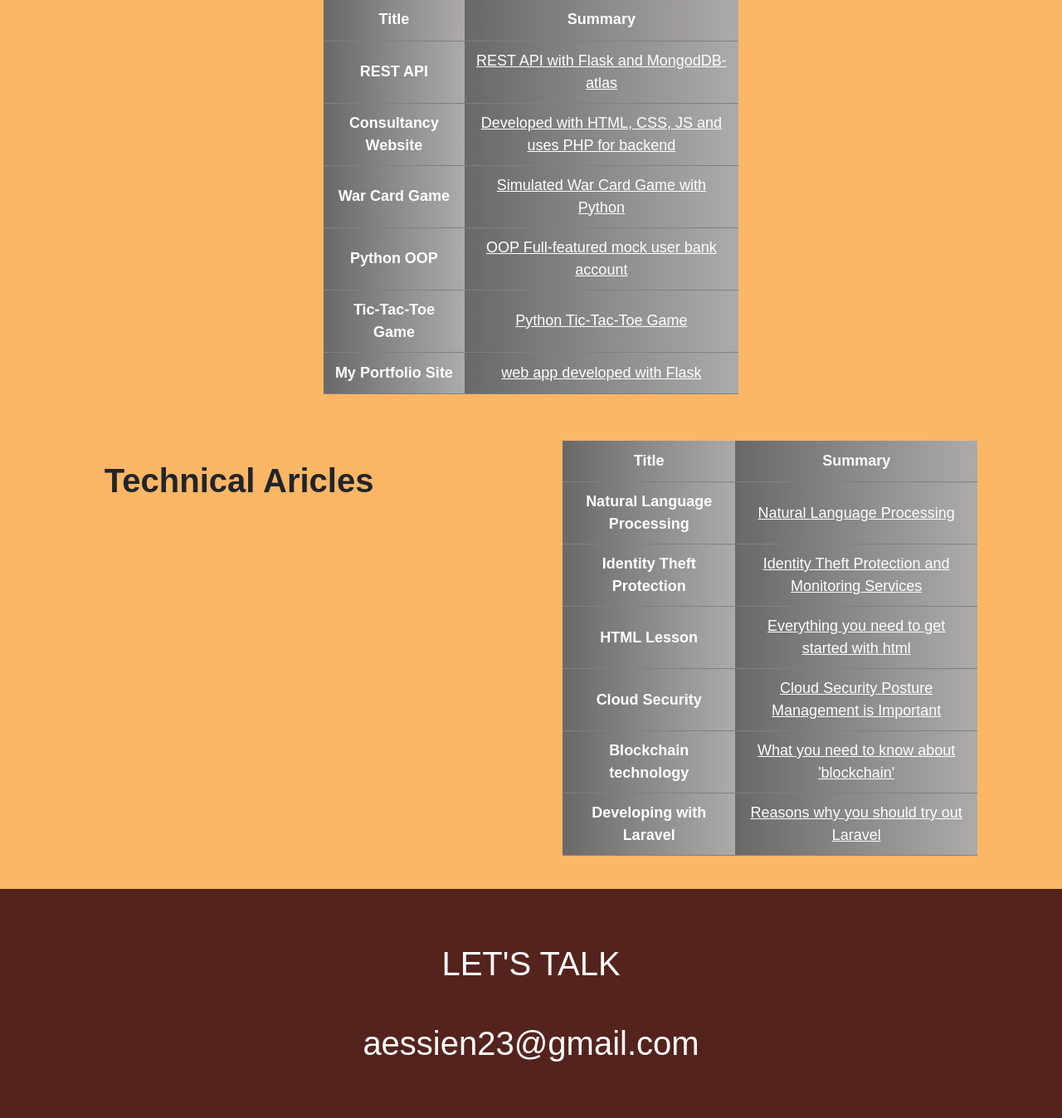
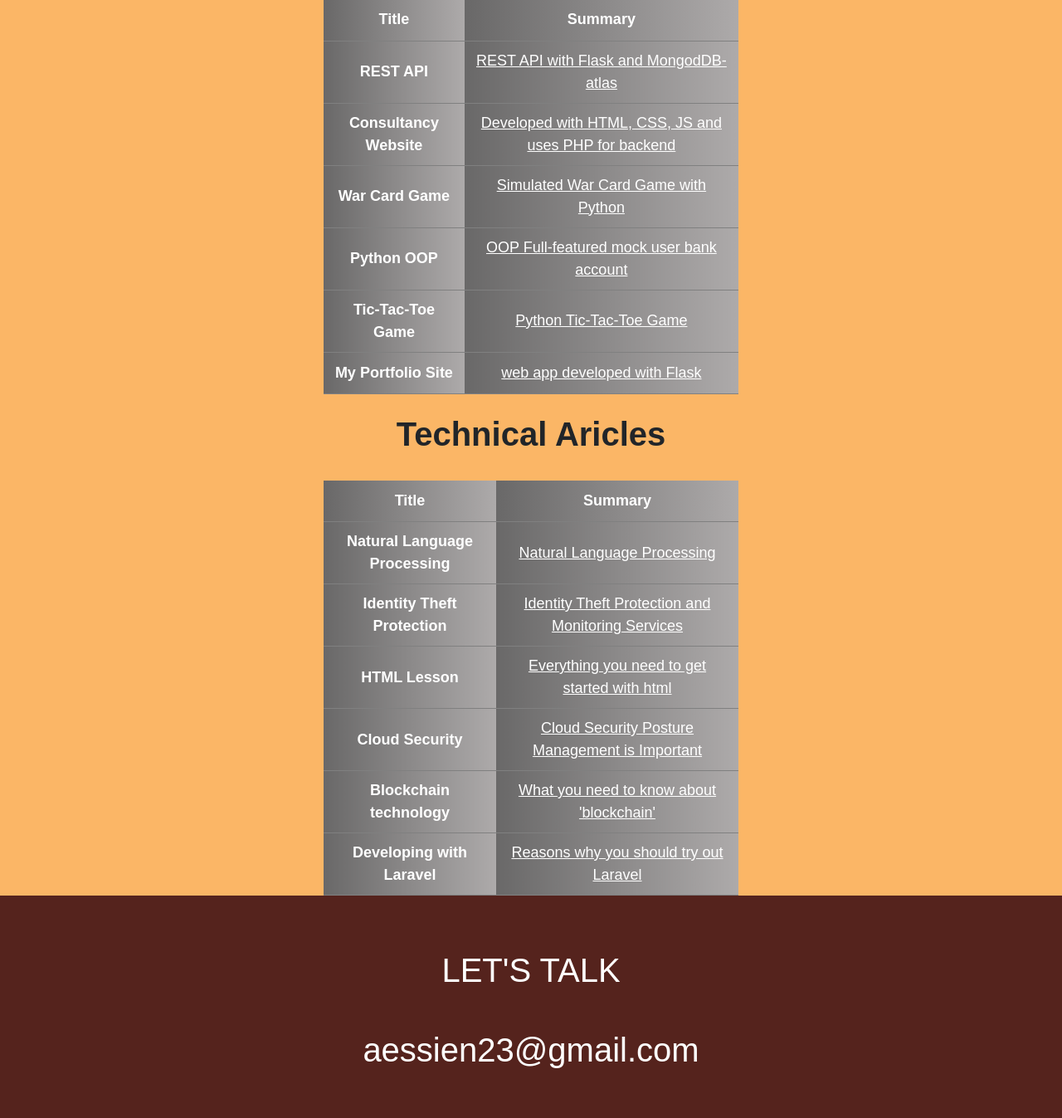
Before and after one commit to classAnon/portfolio3, a Flask app: page / in a window 1280 px wide. Shown: the part 1653-3000 px from the top of the page at 83% size. Before the commit the page ends 2932 px from the top, so only its background shows below. Run offline with Flask 2, Linux system fonts and the light colour scheme; some libraries are stand-ins or nearby versions; some web fonts are replaced.

Commit message:
updated table

```diff
--- a/templates/home.html
+++ b/templates/home.html
@@ -131,7 +131,7 @@
             </table>
         </div>
 
-        <div class="project-tables">
+
             <h2>Technical Aricles</h2>
             <div class="dev-table">
                 <table>
@@ -175,7 +175,7 @@
                         <td><a href="https://docs.google.com/document/d/1G7SECJDM_QUe6zzna4v9_-ais21pX2NpqEw-YWnjJ1o/edit" target="_blank">Reasons why you should try out Laravel</a></td>
                     </tr>
                 </table>
-            </div>
+
 <!--
             <div class="table-two">
                 <table>
```
